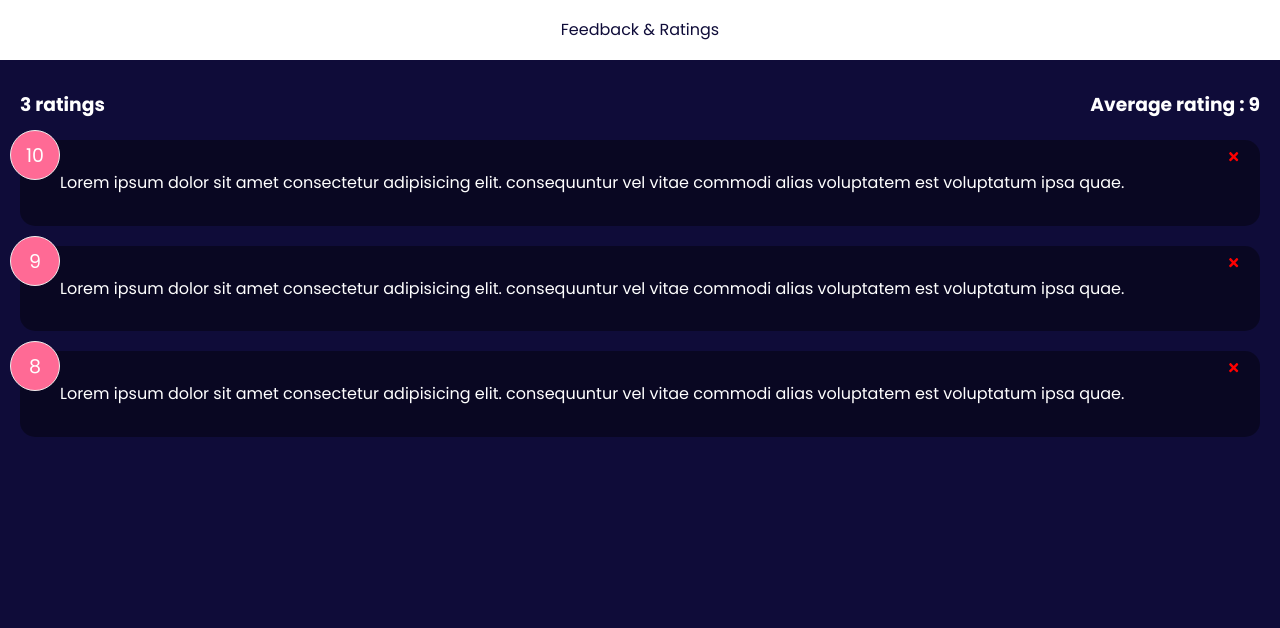
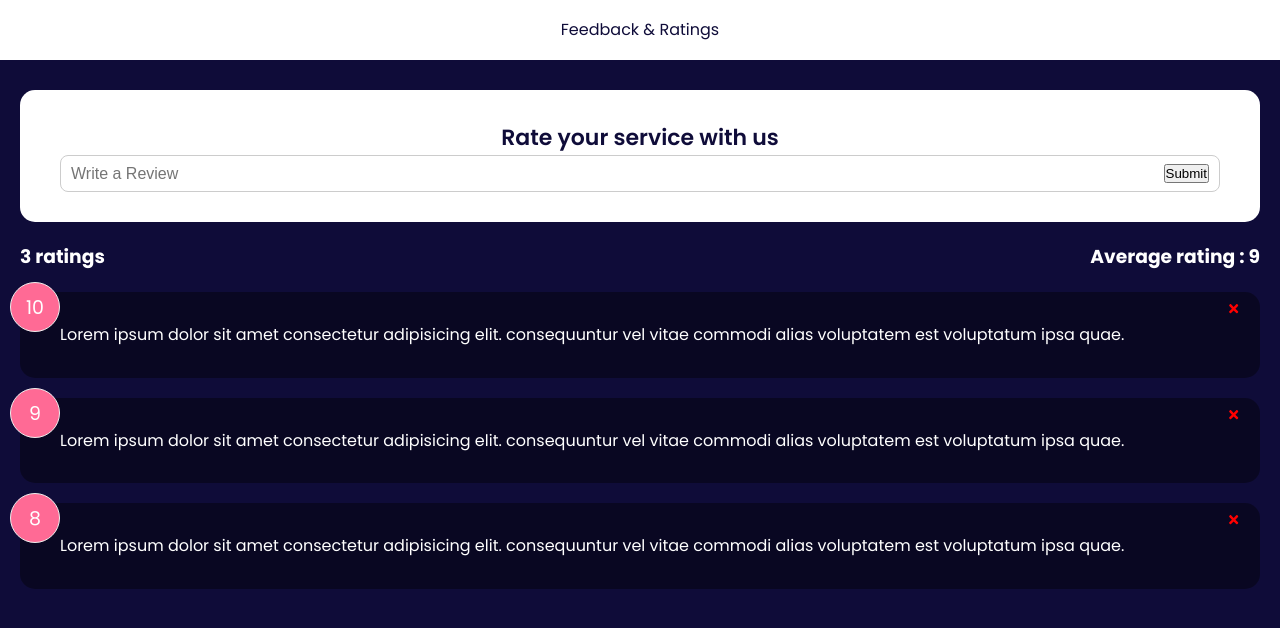
Before and after one commit to Yeboah-Godfred/review, a React (Create React App) app: page / in a window 1280 px wide. Shown: the top 628 px of the page. Built offline with nearby package versions, Linux system fonts and the light colour scheme.

Commit message:
Text input created

```diff
--- a/src/App.js
+++ b/src/App.js
@@ -3,6 +3,7 @@
 import FeedbackList from "./components/FeedbackList";
 import FeedbackData from "./data/FeedbackData";
 import FeedbackStats from "./components/FeedbackStats";
+import FeedbackForm from "./components/FeedbackForm";
 
 
 function App() {
@@ -19,6 +20,7 @@
     <>
       <Header heading="Feedback & Ratings"/>
       <div className="container-app">
+        <FeedbackForm />
         <FeedbackStats feedback={feedback}/>
         <FeedbackList feedback={feedback} handleDelete={deleteFeedback}/>
       </div>
--- /dev/null
+++ b/src/components/FeedbackForm.jsx
@@ -0,0 +1,26 @@
+import React from 'react'
+import Card from '../shared/Card'
+import { useState } from 'react'
+
+function FeedbackForm() {
+
+    const [text, setText] = useState('')
+
+    const handleTextChange = (e) => {
+        setText(e.target.value)
+    }
+
+  return (
+   <Card>
+    <form>
+        <h2>Rate your service with us</h2>
+        <div className="input-group">
+            <input onChange={handleTextChange} type='text' placeholder='Write a Review' value={text}></input>
+            <button type="submit">Submit</button>
+        </div>
+    </form>
+   </Card>
+  )
+}
+
+export default FeedbackForm
```
